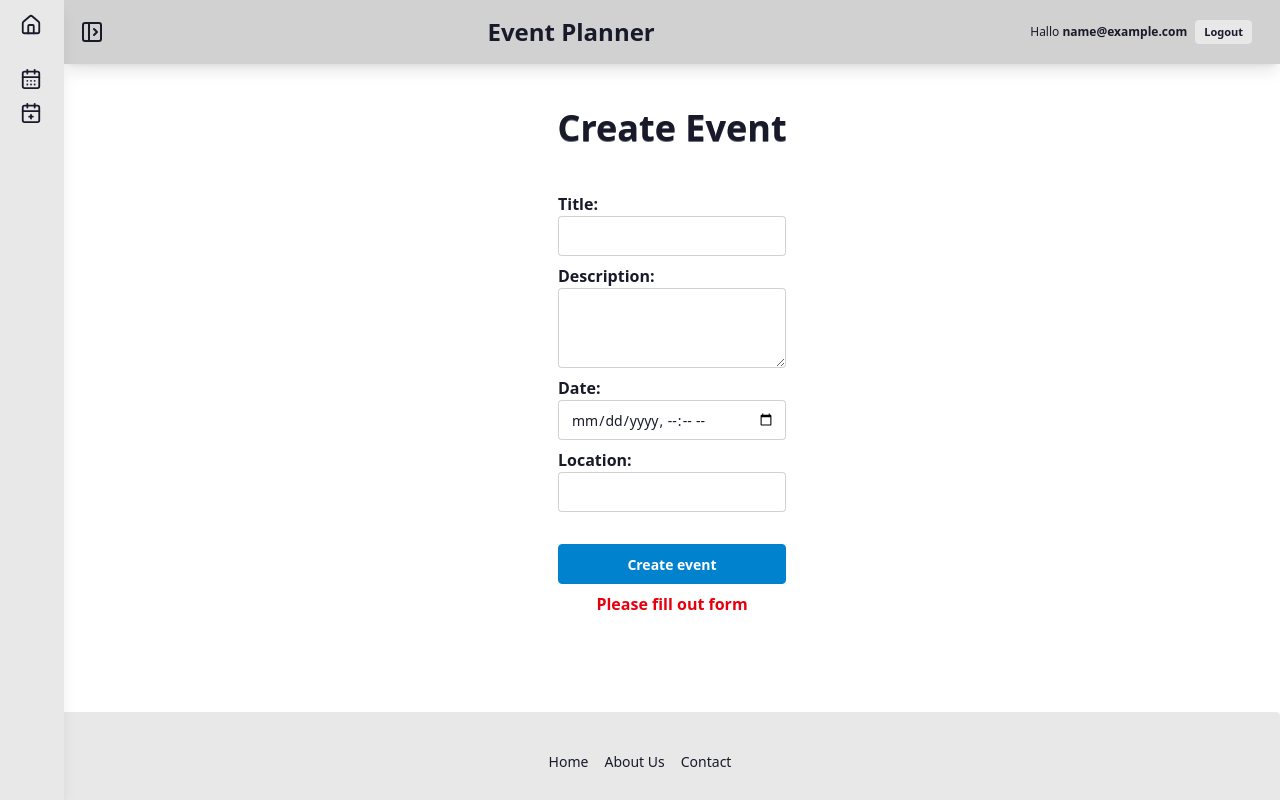
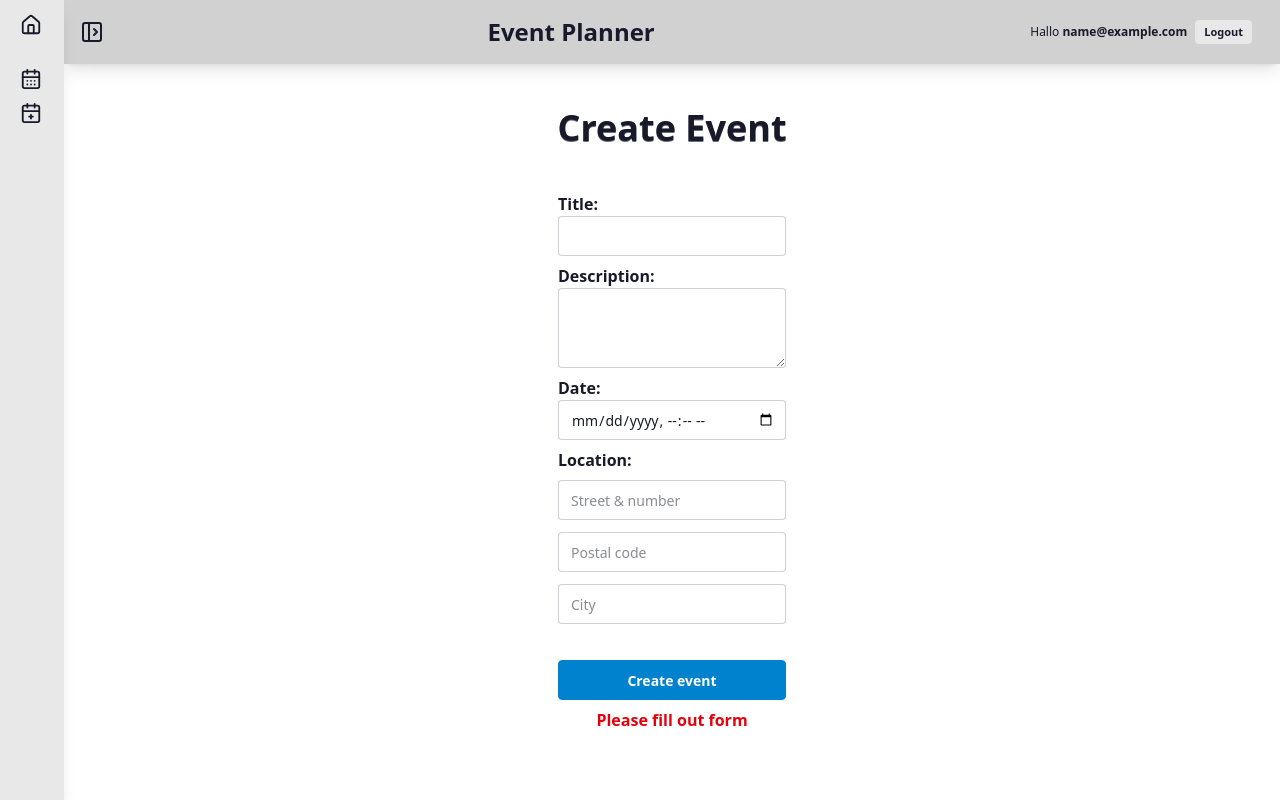
Before and after one commit to GittyX3b/wbs-project_6, a React app in the folder frontend/: page /create-event in a window 1280 px wide. Shown: the top 800 px of the page. Built offline with nearby package versions, Linux system fonts and the light colour scheme; sample sign-in values are in the browser's storage; the HTML template or start-up script is replaced by a standard one.

Commit message:
Work on CreateEvent page

```diff
--- a/frontend/src/pages/CreateEvent.tsx
+++ b/frontend/src/pages/CreateEvent.tsx
@@ -19,9 +19,15 @@ export function CreateEvent() {
             Title:
           </label>
           <input className="input mb-2" type="text" name="title" id="title" />
-          <label className="font-bold">Description:</label>
-          <textarea className="textarea mb-2"></textarea>
           <label className="font-bold" htmlFor="description">
+            Description:
+          </label>
+          <textarea
+            className="textarea mb-2"
+            name="description"
+            id="description"
+          ></textarea>
+          <label className="font-bold" htmlFor="date">
             Date:
           </label>
           <input
@@ -30,15 +36,45 @@ export function CreateEvent() {
             name="date"
             id="date"
           />
-          <label className="font-bold" htmlFor="location">
+          <label className="font-bold mb-2" htmlFor="street">
             Location:
           </label>
-          <input
+          {/* <input
             className="input mb-2"
             type="text"
             name="location"
             id="location"
-          />
+          /> */}
+          <label className="floating-label mb-3">
+            <input
+              type="text"
+              id="street"
+              name="street"
+              placeholder="Street & number"
+              className="input input-md"
+            />
+            <span>Street & number</span>
+          </label>
+          <label className="floating-label mb-3">
+            <input
+              type="text"
+              id="postaCode"
+              name="postalCode"
+              placeholder="Postal code"
+              className="input input-md"
+            />
+            <span>Postal code</span>
+          </label>
+          <label className="floating-label mb-3">
+            <input
+              type="text"
+              id="city"
+              name="city"
+              placeholder="City"
+              className="input input-md"
+            />
+            <span>City</span>
+          </label>
           <button className="btn btn-primary mt-6" type="submit">
             Create event
           </button>
```
